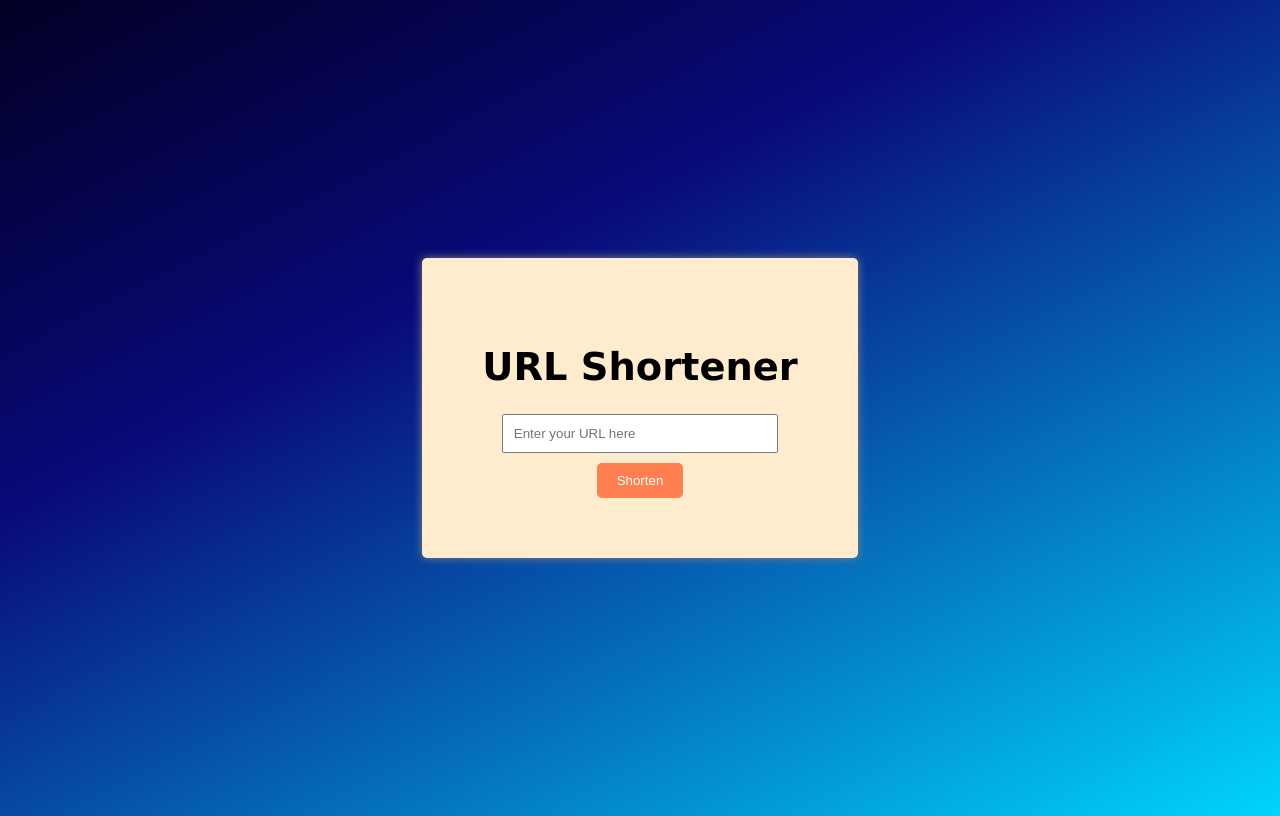
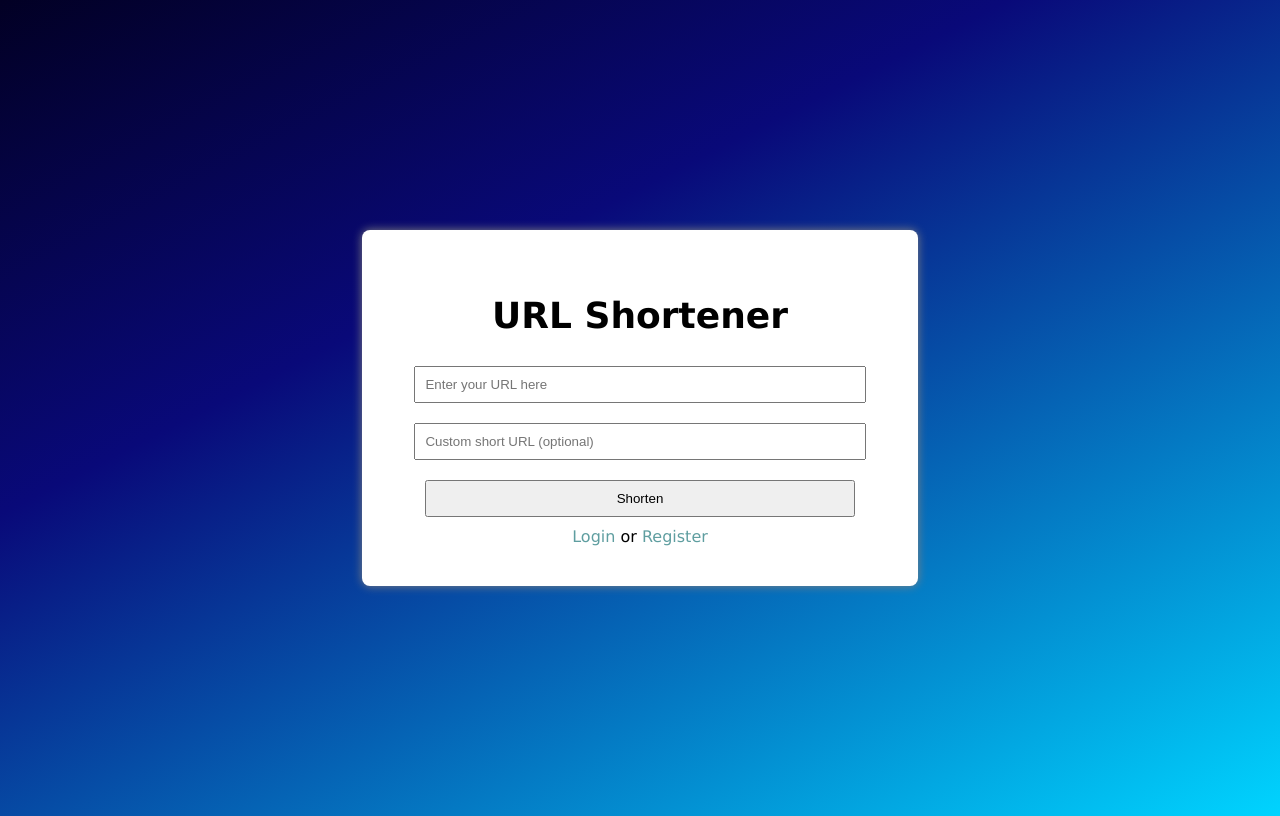
Before and after one commit to mihir-pandhe/URL-Shortener-Using-Python, a Flask app: page / in a window 1280 px wide. Run offline with Flask 3, Linux system fonts and the light colour scheme.

Commit message:
Updated Version

```diff
--- a/app.py
+++ b/app.py
@@ -1,44 +1,42 @@
-from flask import Flask, render_template, request, redirect
-import sqlite3
+from flask import Flask, render_template, request, redirect, url_for, flash, session
+from flask_sqlalchemy import SQLAlchemy
+from models import db, User, URL
 import string
 import random
 
 app = Flask(__name__)
-
-
-def init_db():
-    conn = sqlite3.connect("database.db")
-    c = conn.cursor()
-    c.execute(
-        """CREATE TABLE IF NOT EXISTS urls
-        (id INTEGER PRIMARY KEY AUTOINCREMENT,
-        original_url TEXT NOT NULL,
-        short_url TEXT NOT NULL)"""
-    )
-    conn.commit()
-    conn.close()
+app.config["SQLALCHEMY_DATABASE_URI"] = "sqlite:///urls.db"
+app.config["SQLALCHEMY_TRACK_MODIFICATIONS"] = False
+app.config["SECRET_KEY"] = "secret"
+db.init_app(app)
 
 
 def generate_short_url():
-    characters = string.ascii_letters + string.digits
-    short_url = "".join(random.choice(characters) for _ in range(6))
-    return short_url
+    return "".join(random.choices(string.ascii_letters + string.digits, k=6))
 
 
 @app.route("/", methods=["GET", "POST"])
 def index():
     if request.method == "POST":
         original_url = request.form["url"]
-        short_url = generate_short_url()
+        custom_short_url = request.form["custom_short_url"]
 
-        conn = sqlite3.connect("database.db")
-        c = conn.cursor()
-        c.execute(
-            "INSERT INTO urls (original_url, short_url) VALUES (?, ?)",
-            (original_url, short_url),
+        if custom_short_url:
+            short_url = custom_short_url
+        else:
+            short_url = generate_short_url()
+
+        if URL.query.filter_by(short_url=short_url).first():
+            flash("Short URL already exists! Try another one.")
+            return redirect(url_for("index"))
+
+        new_url = URL(
+            original_url=original_url,
+            short_url=short_url,
+            user_id=session.get("user_id"),
         )
-        conn.commit()
-        conn.close()
+        db.session.add(new_url)
+        db.session.commit()
 
         return render_template("shortened.html", short_url=short_url)
 
@@ -47,17 +45,68 @@ def index():
 
 @app.route("/<short_url>")
 def redirect_to_url(short_url):
-    conn = sqlite3.connect("database.db")
-    c = conn.cursor()
-    c.execute("SELECT original_url FROM urls WHERE short_url = ?", (short_url,))
-    original_url = c.fetchone()
+    url = URL.query.filter_by(short_url=short_url).first_or_404()
+    url.clicks += 1
+    db.session.commit()
+    return redirect(url.original_url)
 
-    if original_url:
-        return redirect(original_url[0])
-    else:
-        return "URL not found", 404
+
+@app.route("/register", methods=["GET", "POST"])
+def register():
+    if request.method == "POST":
+        username = request.form["username"]
+        password = request.form["password"]
+
+        if User.query.filter_by(username=username).first():
+            flash("Username already exists! Try another one.")
+            return redirect(url_for("register"))
+
+        new_user = User(username=username)
+        new_user.set_password(password)
+        db.session.add(new_user)
+        db.session.commit()
+
+        flash("Registration successful! Please log in.")
+        return redirect(url_for("login"))
+
+    return render_template("register.html")
+
+
+@app.route("/login", methods=["GET", "POST"])
+def login():
+    if request.method == "POST":
+        username = request.form["username"]
+        password = request.form["password"]
+
+        user = User.query.filter_by(username=username).first()
+
+        if user and user.check_password(password):
+            session["user_id"] = user.id
+            flash("Login successful!")
+            return redirect(url_for("dashboard"))
+        else:
+            flash("Invalid username or password!")
+
+    return render_template("login.html")
+
+
+@app.route("/logout")
+def logout():
+    session.pop("user_id", None)
+    flash("You have been logged out.")
+    return redirect(url_for("index"))
+
+
+@app.route("/dashboard")
+def dashboard():
+    if "user_id" not in session:
+        flash("Please log in to access the dashboard.")
+        return redirect(url_for("login"))
+
+    user_id = session["user_id"]
+    urls = URL.query.filter_by(user_id=user_id).all()
+    return render_template("dashboard.html", urls=urls)
 
 
 if __name__ == "__main__":
-    init_db()
     app.run(debug=True)
--- a/static/styles.css
+++ b/static/styles.css
@@ -1,10 +1,9 @@
 body {
-  font-family: Verdana, sans-serif;
   display: flex;
-  font-size: larger;
   justify-content: center;
   align-items: center;
   height: 100vh;
+  font-family: Verdana, sans-serif;
   background: rgb(2, 0, 36);
   background: linear-gradient(
     153deg,
@@ -12,32 +11,54 @@ body {
     rgba(9, 9, 121, 1) 35%,
     rgba(0, 212, 255, 1) 100%
   );
+  color: #000000;
 }
 
 .container {
+  max-width: 600px;
+  margin: 50px auto;
   text-align: center;
-  background: blanchedalmond;
-  color: black;
-  padding: 60px;
-  border-radius: 5px;
+  padding: 40px;
+  background-color: white;
   box-shadow: 0 0 10px gray;
+  border-radius: 8px;
 }
 
-input[type="url"] {
-  padding: 10px;
-  width: 80%;
-  margin-bottom: 10px;
+h1 {
+  font-size: 36px;
+  margin-bottom: 20px;
 }
 
-button {
-  padding: 10px 20px;
-  background: coral;
-  color: white;
-  border: none;
-  cursor: pointer;
-  border-radius: 5px;
+form input,
+form button {
+  width: 90%;
+  padding: 9px;
+  margin: 10px 0;
 }
 
-button:hover {
-  background: tomato;
+table {
+  width: 100%;
+  border-collapse: collapse;
+  margin-top: 20px;
 }
+
+table,
+th,
+td {
+  border: 1px solid gray;
+}
+
+th,
+td {
+  padding: 8px;
+  text-align: left;
+}
+
+a {
+  color: cadetblue;
+  text-decoration: none;
+}
+
+a:hover {
+  text-decoration: underline;
+}
--- a/templates/index.html
+++ b/templates/index.html
@@ -19,8 +19,18 @@
           placeholder="Enter your URL here"
           required
         />
+        <input
+          type="text"
+          name="custom_short_url"
+          placeholder="Custom short URL (optional)"
+        />
         <button type="submit">Shorten</button>
       </form>
+      {% if 'user_id' in session %}
+      <a href="/dashboard">Dashboard</a>
+      {% else %}
+      <a href="/login">Login</a> or <a href="/register">Register</a>
+      {% endif %}
     </div>
   </body>
 </html>
```
Also changed, not shown: db.py (added, +10 -0 lines), models.py (added, +25 -0 lines), templates/dashboard.html (added, +41 -0 lines), templates/login.html (added, +27 -0 lines), templates/register.html (added, +27 -0 lines), instance/urls.db (added).
